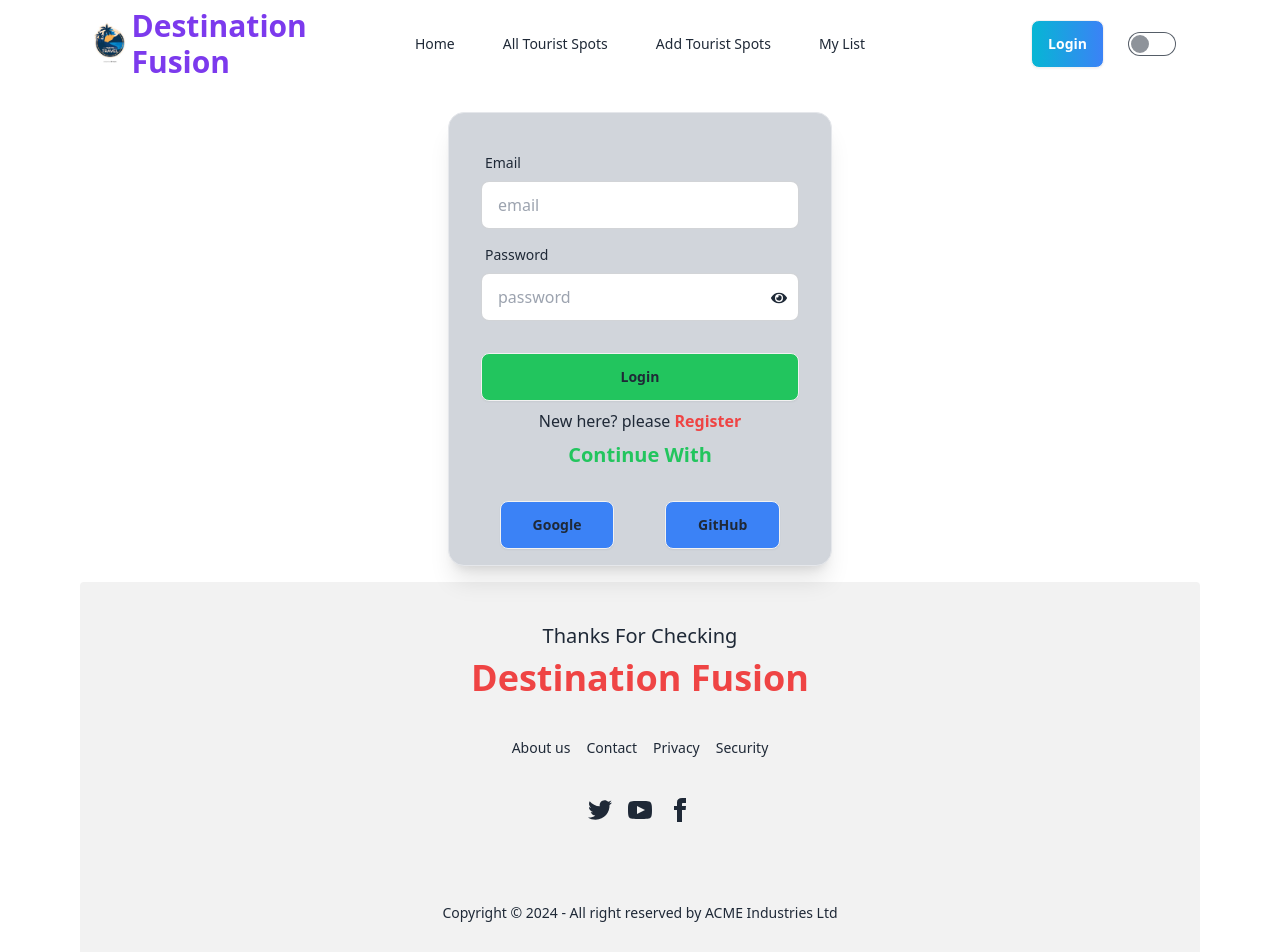
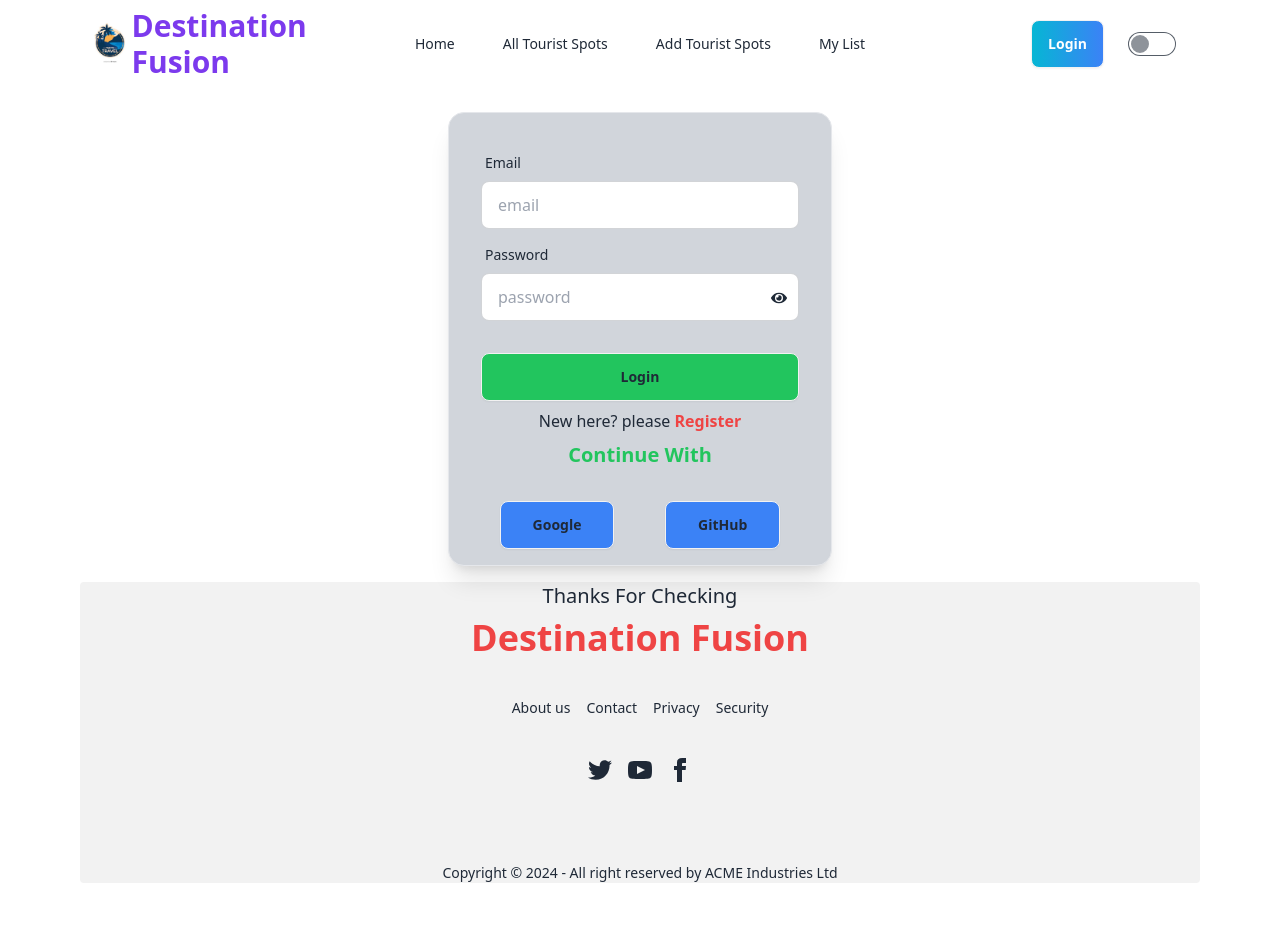
Before and after one commit to mdrashed62/Tourism, a React (Vite) app: page /login in a window 1280 px wide. Shown: the top 952 px of the page. After the commit the page ends 883 px from the top, so only its background shows below. Built offline with nearby package versions, Linux system fonts and the light colour scheme; no server answers.

Commit message:
footer updated

```diff
--- a/src/Pages/Shared/Footer.jsx
+++ b/src/Pages/Shared/Footer.jsx
@@ -1,8 +1,8 @@
 
 const Footer = () => {
     return (
-        <footer className="footer footer-center ml-5 lg:ml-0 p-10 bg-base-200 text-base-content rounded">
-          <h3 className="text-center text-xl">Thanks For Checking <span className="font-bold text-4xl text-red-500 ">Destination Fusion</span></h3>
+        <footer className="footer footer-center bg-base-200 text-base-content rounded">
+          <h3 className="text-center text-xl">Thanks For Checking<span className="font-bold text-4xl text-red-500 ">Destination Fusion</span></h3>
   <nav className="grid grid-flow-col gap-4">
     <a className="link link-hover">About us</a>
     <a className="link link-hover">Contact</a>
```
